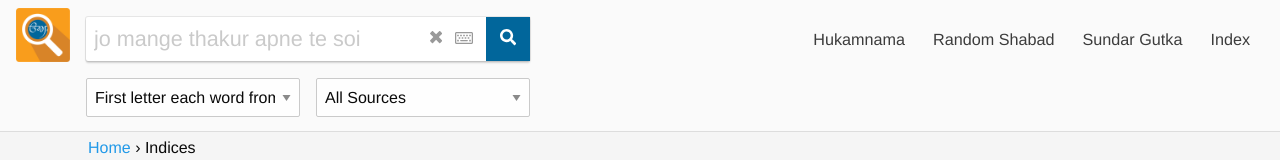
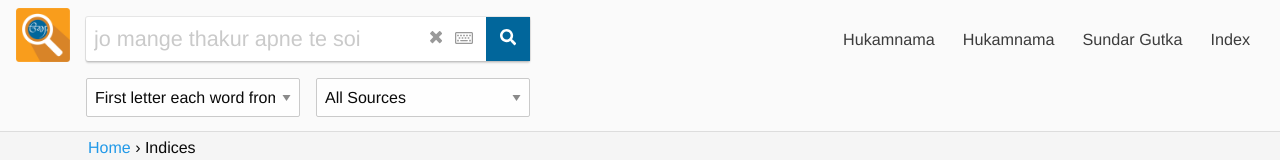
Before and after one commit to plug-n-play/sttm-nextjs, a Next.js app: page /indices in a window 1280 px wide. Shown: the top 160 px of the page. Built offline with nearby package versions, Linux system fonts and the light colour scheme.

Commit message:
#7 - Added fetch call for API

```diff
--- a/components/Header.js
+++ b/components/Header.js
@@ -269,7 +269,9 @@ const Header = props => {
                   </Link>
                 </li>
                 <li>
-                  <a href="/random-shabad">Random Shabad</a>
+                  <Link href="/random-shabad">
+                    <a>Hukamnama</a>
+                  </Link>
                 </li>
                 <li>
                   <a href="/sundar-gutka">Sundar Gutka</a>
```
Also changed, not shown: pages/random-shabad.js (+8 -1 lines).
